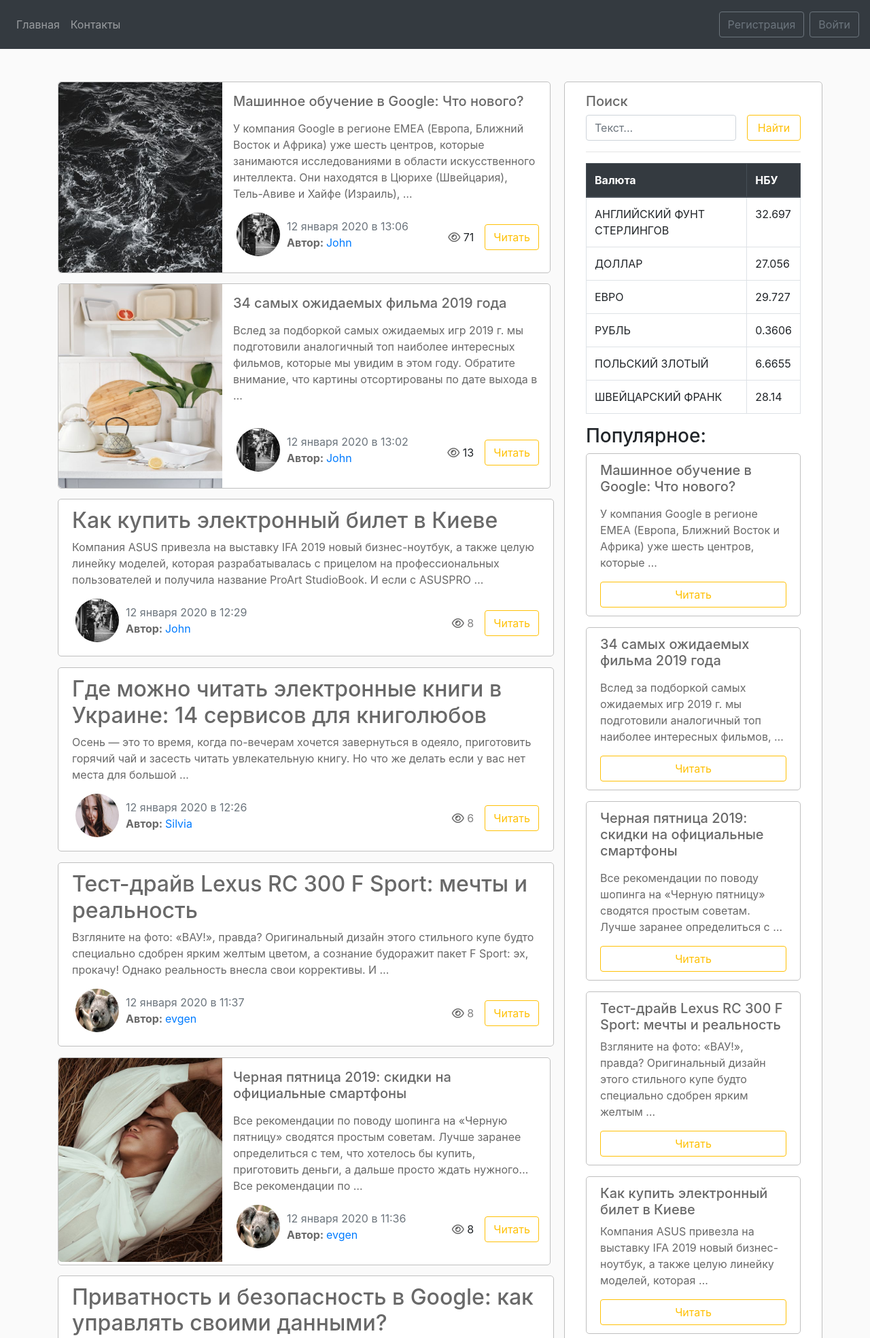
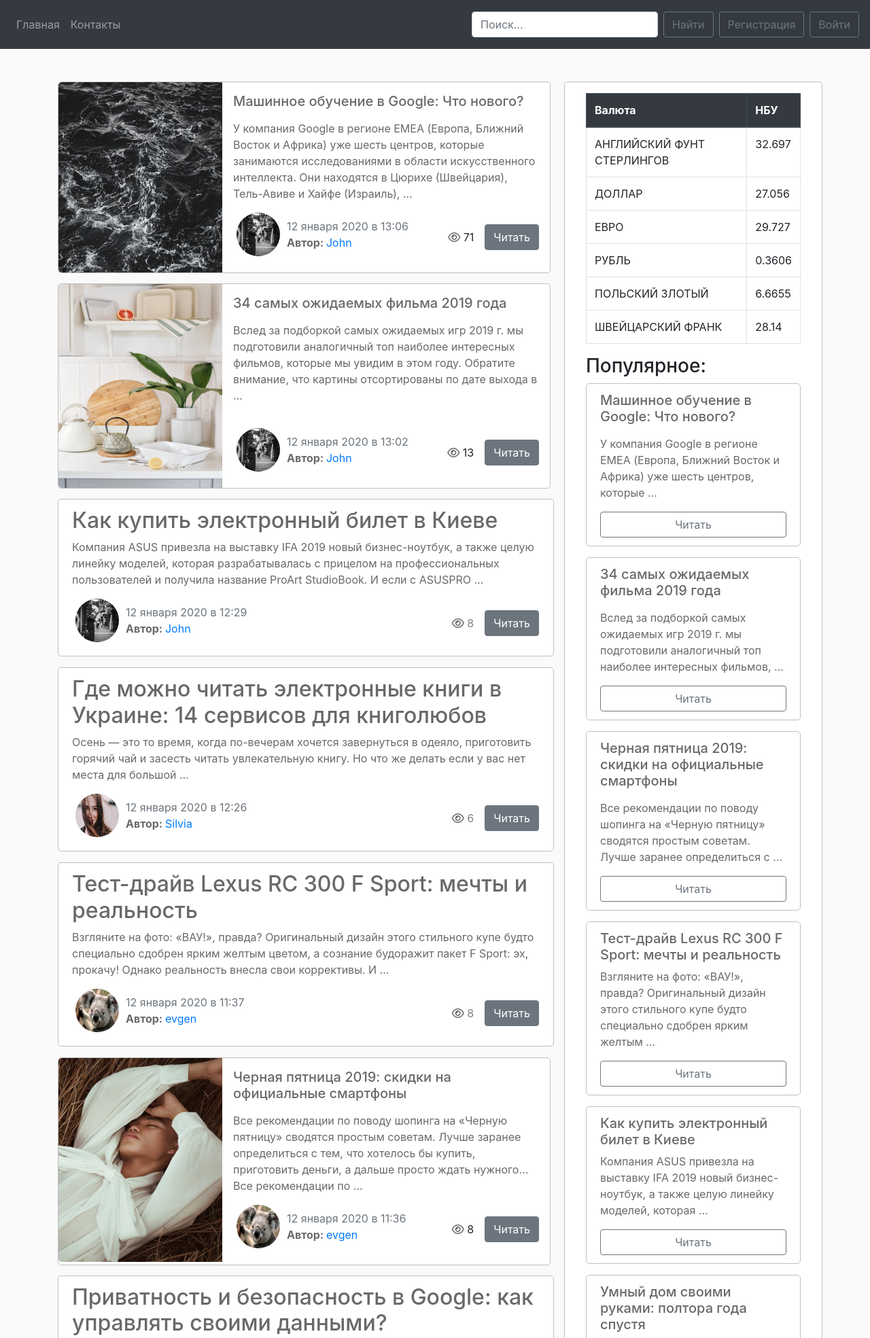
Before and after one commit to evgenii-del/novelty, a Django app: page / in a window 1280 px wide. Shown: the top 1969 px of the page at 68% size. Run offline with Django 3.2, Linux system fonts and the light colour scheme; data comes from the database, SQL or seed files in the repository; both versions use the stored data as it was after the commit; parts of the project's set-up code (start-up, migrations or seed data) failed here and were passed over; some libraries are stand-ins or nearby versions.

Commit message:
Some changes

```diff
--- a/blog/views.py
+++ b/blog/views.py
@@ -48,7 +48,7 @@
 
 def post_detail(request, pk):
     post = get_object_or_404(News, pk=pk)
-    # News.objects.filter(pk=pk).update(count=F('count')+1)
+    News.objects.filter(pk=pk).update(count=F('count')+1)
     return render(request, 'blog/detail.html', {'object': post})
 
 class UpdateNewsView(LoginRequiredMixin, UserPassesTestMixin, UpdateView):
--- a/novelty/urls.py
+++ b/novelty/urls.py
@@ -9,22 +9,8 @@
 urlpatterns = [
     path('admin/', admin.site.urls),
     path('ckeditor/', include('ckeditor_uploader.urls')),
-    path('registration/', userViews.register, name='reg'),
-    path('authentication/', authViews.LoginView.as_view(template_name='users/authentication.html'), name='auth'),
-    path('exit/', authViews.LogoutView.as_view(template_name='users/exit.html'), name='exit'),
-    path('pass-reset/', authViews.PasswordResetView.as_view(template_name='users/pass_reset.html'), name='pass-reset'),
-    path('password_reset_confirm/<uidb64>/<token>/',
-        authViews.PasswordResetConfirmView.as_view(template_name='users/password_reset_confirm.html'),
-        name='password_reset_confirm'),
-    path('password_reset_done/',
-        authViews.PasswordResetDoneView.as_view(template_name='users/password_reset_done.html'),
-        name='password_reset_done'),
-    path('password_reset_complete/',
-        authViews.PasswordResetCompleteView.as_view(template_name='users/password_reset_complete.html'),
-        name='password_reset_complete'),
-    path('profile/options', userViews.change, name='change'),
-    path('profile/', userViews.profile, name='profile'),
     path('feedback/', include('feedback.urls')),
+    path('user/', include('users.urls')),
     path('', include('blog.urls')),
 ]
 
--- a/static/css/main.css
+++ b/static/css/main.css
@@ -1,3 +1,6 @@
+html {
+    scroll-behavior: smooth;
+}
 body {
     background: #fafafa;
 }
@@ -85,7 +88,7 @@
     width: 100%;
 }
 .form-section > h2 {
-    color: #b38a22;
+    color: #131313;
     margin-bottom: 10px;
 }
 .user_image {
--- a/templates/blog/contacts.html
+++ b/templates/blog/contacts.html
@@ -25,7 +25,7 @@
       <textarea name="description" class="form-control" id="exampleFormControlTextarea1" rows="5"></textarea>
       <small id="exampleFormControlTextarea1" class="form-text text-muted">Коротко опишите вашу проблему</small>
     </div>
-    <button type="submit" class="btn btn-warning">Submit</button>
+    <button type="submit" class="btn btn-outline-secondary">Submit</button>
   </form>
 </div>
 {% endblock %}
--- a/templates/blog/create.html
+++ b/templates/blog/create.html
@@ -13,7 +13,9 @@
     <form method="POST">
       {% csrf_token %}
       {{ form|crispy }}
-      <button class="btn btn-outline-warning" type="submit">Добавить</button>
+      <div class="text-right">
+          <button class="btn btn-outline-secondary" type="submit">Добавить</button>
+      </div>
     </form>
   </div>
 {% endblock %}
--- a/templates/blog/home.html
+++ b/templates/blog/home.html
@@ -31,7 +31,7 @@
                     <i class="far fa-eye"></i>
                     {{ post.count }}
                 </div>
-                <a class='btn btn-outline-warning' href="{% url 'news-detail' post.id %}">Читать</a>
+                <a class='btn btn-secondary' href="{% url 'news-detail' post.id %}">Читать</a>
             </div>
         </div>
     </div>
@@ -54,7 +54,7 @@
                     {{ post.count }}
                 </div>
                 <div class="mr-3">
-                    <a class='btn btn-outline-warning' href="{% url 'news-detail' post.id %}">Читать</a>
+                    <a class='btn btn-secondary' href="{% url 'news-detail' post.id %}">Читать</a>
                 </div>
             </div>
         </div>
@@ -65,7 +65,6 @@
 {% endblock %}
 
 {% block aside %}
-{% include 'include/search.html' %}
 <table class='table table-bordered'>
     <thead class="thead-dark">
         <tr>
@@ -87,7 +86,7 @@
 <div class="alert alert-light">
     <h5>{{ n.title }}</h5>
     <p>{{ n.text|truncatewords:15|safe }}</p>
-    <a class='btn btn-outline-warning' style="width:100%" href="{% url 'news-detail' n.id %}">Читать</a>
+    <a class='btn btn-outline-secondary' style="width:100%" href="{% url 'news-detail' n.id %}">Читать</a>
 </div>
 {% endfor %}
 {% endblock %}
--- a/templates/blog/user_news.html
+++ b/templates/blog/user_news.html
@@ -26,7 +26,7 @@
                 {{ post.count }}
             </div>
             <div class="mr-3">
-                <a class='btn btn-outline-warning' href="{% url 'news-detail' post.id %}">Читать</a>
+                <a class='btn btn-outline-secondary' href="{% url 'news-detail' post.id %}">Читать</a>
             </div>
         </div>
     </div>
--- a/templates/include/last_news.html
+++ b/templates/include/last_news.html
@@ -5,6 +5,6 @@
     <div class="alert alert-light">
       <h5>{{ n.title }}</h5>
       <p>{{ n.text|truncatewords:15|safe }}</p>
-      <a class='btn btn-outline-warning' style="width:100%" href="{% url 'news-detail' n.id %}">Читать</a>
+      <a class='btn btn-outline-secondary' style="width:100%" href="{% url 'news-detail' n.id %}">Читать</a>
     </div>
 {% endfor %}
--- a/templates/include/pagination.html
+++ b/templates/include/pagination.html
@@ -1,19 +1,19 @@
 <div class="text-center">
     {% if is_paginated %}
       {% if page_obj.has_previous %}
-        <a href="?page=1" class='btn btn-outline-warning'>Начало</a>
-        <a href="?page={{ page_obj.previous_page_number }}" class='btn btn-outline-warning'>Предыдущая</a>
+        <a href="?page=1" class='btn btn-outline-secondary'>Начало</a>
+        <a href="?page={{ page_obj.previous_page_number }}" class='btn btn-outline-secondary'>Предыдущая</a>
       {% endif %}
       {% for num in page_obj.paginator.page_range %}
         {% if num == page_obj.number %}
-          <button class='btn btn-warning'>{{ num }}</button>
+          <button class='btn btn-secondary'>{{ num }}</button>
         {% elif num > page_obj.number|add:'-3' and num < page_obj.number|add:'3' %}
-          <a href="?page={{ num }}" class='btn btn-outline-warning'>{{ num }}</a>
+          <a href="?page={{ num }}" class='btn btn-outline-secondary'>{{ num }}</a>
         {% endif %}
       {% endfor %}
       {% if page_obj.has_next %}
-        <a href="?page={{ page_obj.next_page_number }}" class='btn btn-outline-warning'>Следущая</a>
-        <a href="?page={{ page_obj.paginator.num_pages }}" class='btn btn-outline-warning'>Конец</a>
+        <a href="?page={{ page_obj.next_page_number }}" class='btn btn-outline-secondary'>Следущая</a>
+        <a href="?page={{ page_obj.paginator.num_pages }}" class='btn btn-outline-secondary'>Конец</a>
       {% endif %}
     {% endif %}
 </div>
--- a/templates/include/search.html
+++ b/templates/include/search.html
@@ -1,8 +1,6 @@
-<div>
-    <h5>Поиск</h5>
-    <form style='display: flex; justify-content:space-between;' class="form-inline" action="{% url 'blog-home' %}">
-        <input style='width: 70%' class="form-control" type="search" placeholder="Текст..." aria-label="Search" name="search">
-        <button style='width: 25%' class="btn btn-outline-warning" type="submit">Найти</button>
+<div class="mr-2">
+    <form class="form-inline" action="{% url 'blog-home' %}">
+        <input class="form-control mr-2" type="search" placeholder="Поиск..." name="search">
+        <button class="btn btn-outline-secondary" type="submit">Найти</button>
     </form>
-    <hr>
 </div>
--- a/templates/users/authentication.html
+++ b/templates/users/authentication.html
@@ -13,11 +13,11 @@
       {% csrf_token %}
       {{ form|crispy }}
       <div class="text-right">
-          <button class="btn btn-outline-warning" type="submit">Войти</button>
+          <button class="btn btn-outline-secondary" type="submit">Войти</button>
       </div>
     </form>
     <hr>
-    <p>Забыли пароль? <a href="{% url 'pass-reset' %}">Возобновить пароль</a></p>
+    <p class="text-center">Забыли пароль? <a href="{% url 'pass-reset' %}">Возобновить пароль</a></p>
   </div>
 {% endblock %}
 
--- a/templates/users/profile_change.html
+++ b/templates/users/profile_change.html
@@ -14,8 +14,8 @@
       {{ update_user|crispy }}
       <hr>
       {{ img_profile }}
-      <div class="mt-3">
-        <button class="btn btn-outline-warning" type="submit">Обновить</button>
+      <div class="mt-3 text-right">
+        <button class="btn btn-outline-secondary" type="submit">Обновить</button>
       </div>
     </form>
   </div>
--- a/templates/users/registration.html
+++ b/templates/users/registration.html
@@ -12,10 +12,12 @@
     <form method="POST">
       {% csrf_token %}
       {{ form|crispy }}
-      <button class="btn btn-outline-warning" type="submit">Зарегистрироваться</button>
+      <div class="text-right">
+          <button class="btn btn-outline-secondary" type="submit">Зарегистрироваться</button>
+      </div>
     </form>
     <hr>
-    <p>Уже зарегистрированы? <a href="{% url 'auth' %}">Войти</a></p>
+    <p class="text-center">Уже зарегистрированы? <a href="{% url 'auth' %}">Войти</a></p>
   </div>
 {% endblock %}
 
--- a/templates/wrapper.html
+++ b/templates/wrapper.html
@@ -22,6 +22,9 @@
           <a class="nav-link" href="{% url 'blog-contacts' %}">Контакты</a>
         </li>
       </ul>
+    </div>
+    <div class="">
+        {% include 'include/search.html' %}
     </div>
     <div class="navbar-nav">
       {% if user.is_authenticated %}
@@ -60,8 +63,7 @@
     <p class="float-right">
       <a href="#">Наверх</a>
     </p>
-    <p>Album example is © Bootstrap, but please download and customize it for yourself!</p>
-    <p>Первый раз на сайте? <a href="{% url 'reg' %}">Зарегестрироваться</a> or read our <a href="{% url 'blog-contacts' %}">Связь с нами</a>.</p>
+    <p>Первый раз на сайте? <a href="{% url 'reg' %}">Зарегестрироваться</a> или <a href="{% url 'blog-contacts' %}">Связь с нами</a>.</p>
   </div>
 </footer>
   </body>
--- /dev/null
+++ b/users/urls.py
@@ -0,0 +1,22 @@
+from django.urls import path
+from users import views as userViews
+from django.contrib.auth import views as authViews
+
+
+urlpatterns = [
+    path('registration/', userViews.register, name='reg'),
+    path('authentication/', authViews.LoginView.as_view(template_name='users/authentication.html'), name='auth'),
+    path('exit/', authViews.LogoutView.as_view(template_name='users/exit.html'), name='exit'),
+    path('pass-reset/', authViews.PasswordResetView.as_view(template_name='users/pass_reset.html'), name='pass-reset'),
+    path('password_reset_confirm/<uidb64>/<token>/',
+        authViews.PasswordResetConfirmView.as_view(template_name='users/password_reset_confirm.html'),
+        name='password_reset_confirm'),
+    path('password_reset_done/',
+        authViews.PasswordResetDoneView.as_view(template_name='users/password_reset_done.html'),
+        name='password_reset_done'),
+    path('password_reset_complete/',
+        authViews.PasswordResetCompleteView.as_view(template_name='users/password_reset_complete.html'),
+        name='password_reset_complete'),
+    path('profile/options', userViews.change, name='change'),
+    path('profile/', userViews.profile, name='profile'),
+]
```
Also changed, not shown: requirements.txt (added, +15 -0 lines), templates/users/profile.html (+5 -5 lines), db.sqlite3, 1 other file.
